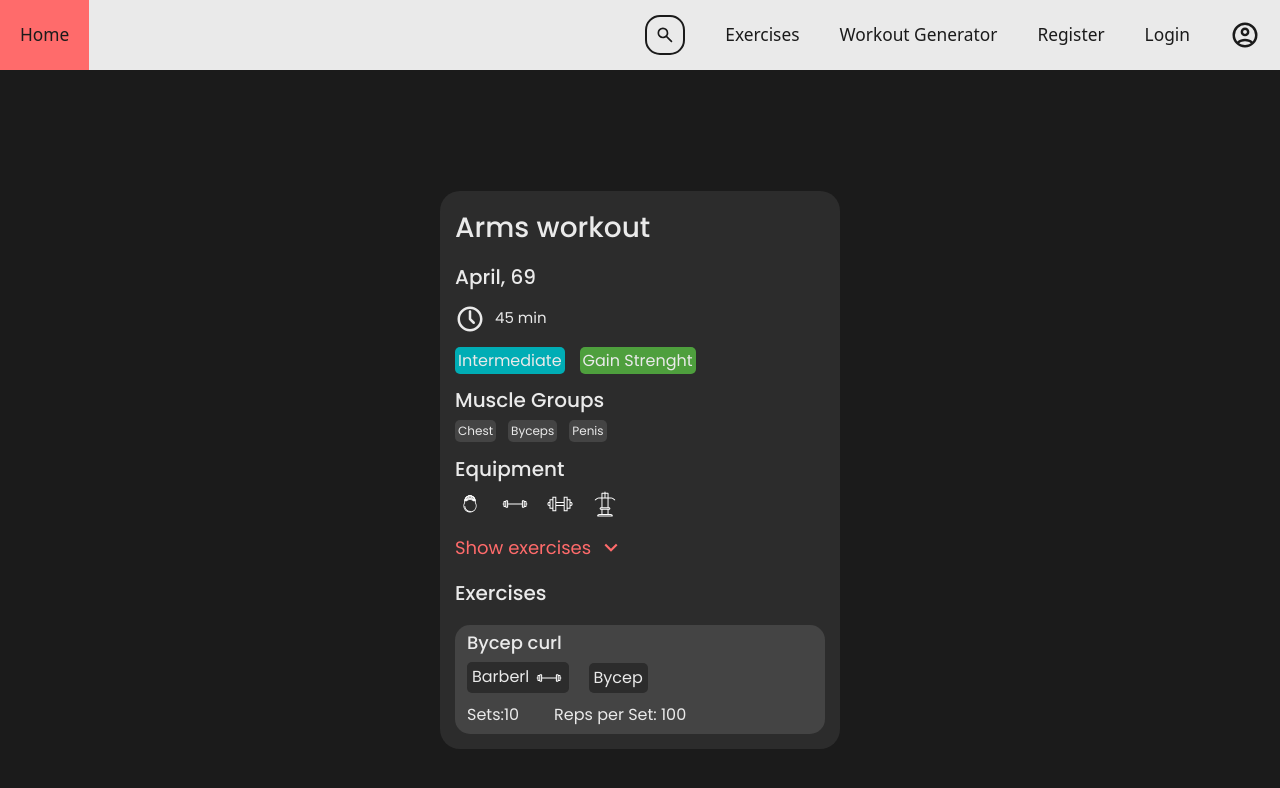
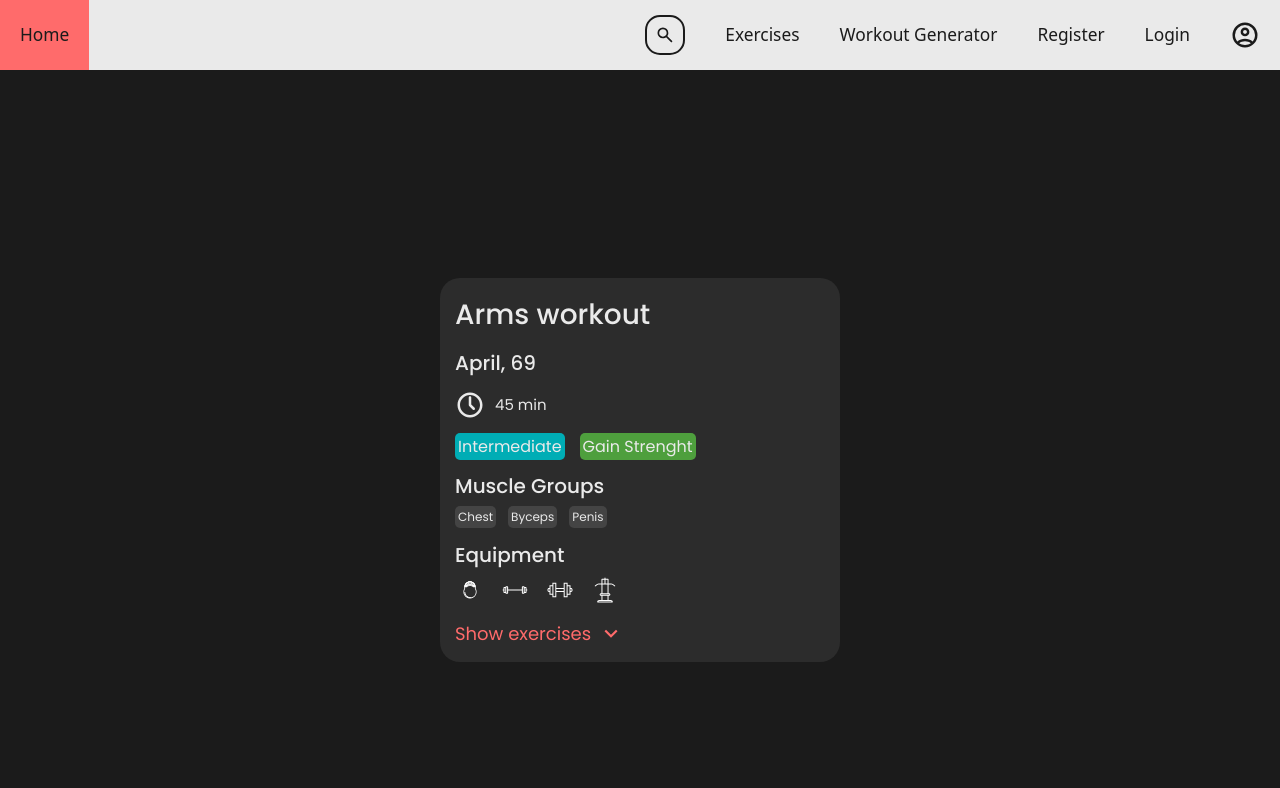
Before and after one commit to FitnessWebas/fitnessweb-ui, a React (Vite) app: page /Workouts/MyWorkouts in a window 1280 px wide. Shown: the top 788 px of the page. Built offline with nearby package versions, Linux system fonts and the light colour scheme.

Commit message:
fixed exercises opening immediately after opening website

```diff
--- a/src/components/WorkoutForm/WorkoutForm.module.css
+++ b/src/components/WorkoutForm/WorkoutForm.module.css
@@ -96,10 +96,10 @@ p{
 /* Exercises list */
 
 .exercises{
-    display: block;
+    display: none;
 }
 .active{
-    display: none;
+    display: block;
 }
 
 .exercises h2{
--- a/src/components/WorkoutForm/WorkoutForm.tsx
+++ b/src/components/WorkoutForm/WorkoutForm.tsx
@@ -11,7 +11,6 @@ const WorkoutForm = () => {
 
   const showExercises = () => {
     setisActive(!isActive);
-    console.log(isActive);
   };
 
   return (
```
